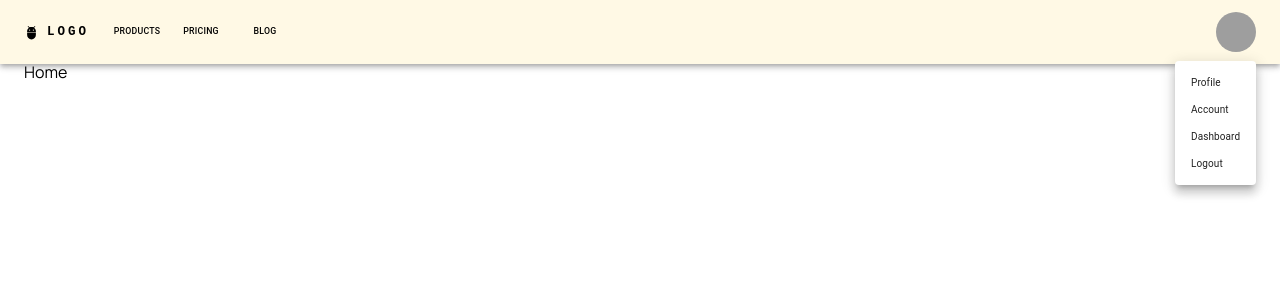
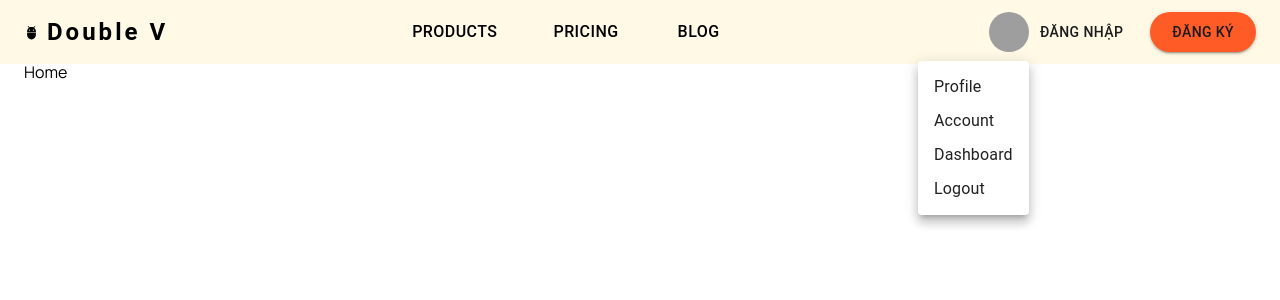
Before and after one commit to bvviet/xuong_reacjs, a React (Vite) app: page / in a window 1280 px wide. Both pictures are taken after a click on the button "Open settings". Shown: the top 300 px of the page. Built offline with nearby package versions, Linux system fonts and the light colour scheme; grey boxes are pictures that could not be loaded.

Commit message:
finish header clinet

```diff
--- a/src/Layouts/Client/Header/Header.tsx
+++ b/src/Layouts/Client/Header/Header.tsx
@@ -14,13 +14,16 @@ import Tooltip from "@mui/material/Tooltip";
 import MenuItem from "@mui/material/MenuItem";
 import AdbIcon from "@mui/icons-material/Adb";
 
+import { Link } from "react-router-dom";
+import { Stack } from "@mui/material";
+
 const pages = ["Products", "Pricing", "Blog"];
-const settings = ["Profile", "Account", "Dashboard", "Logout"];
 
 const StyledAppBar = styled(AppBar)({
     color: "#000",
     width: "100%",
     backgroundColor: "#FFF9E5",
+    boxShadow: "none",
 });
 
 function Header() {
@@ -43,10 +46,20 @@ function Header() {
         setAnchorElUser(null);
     };
 
+    const CustomButton = styled(Button)(() => ({
+        fontSize: "1.4rem",
+        color: "#191B1D",
+        "&.MuiButton-contained": {
+            background: "#FF5B26",
+            borderRadius: "60px",
+        },
+    }));
+
     return (
         <StyledAppBar position="static">
             <Container maxWidth="xl">
-                <Toolbar disableGutters>
+                <Toolbar disableGutters sx={{}}>
+                    {/* Logo */}
                     <AdbIcon sx={{ display: { xs: "none", md: "flex" }, mr: 1 }} />
                     <Typography
                         variant="h6"
@@ -56,16 +69,15 @@ function Header() {
                         sx={{
                             mr: 2,
                             display: { xs: "none", md: "flex" },
-                            fontFamily: "monospace",
                             fontWeight: 700,
                             letterSpacing: ".3rem",
                             color: "inherit",
                             textDecoration: "none",
+                            fontSize: "2.4rem",
                         }}
                     >
-                        LOGO
+                        Double V
                     </Typography>
-
                     <Box sx={{ flexGrow: 1, display: { xs: "flex", md: "none" } }}>
                         <IconButton
                             size="large"
@@ -102,7 +114,6 @@ function Header() {
                             ))}
                         </Menu>
                     </Box>
-
                     <AdbIcon sx={{ display: { xs: "flex", md: "none" }, mr: 1 }} />
                     <Typography
                         variant="h5"
@@ -122,21 +133,21 @@ function Header() {
                     >
                         LOGO
                     </Typography>
-
-                    <Box sx={{ flexGrow: 1, display: { xs: "none", md: "flex" } }}>
+                    {/* Menu */}
+                    <Box sx={{ flexGrow: 1, display: { xs: "none", md: "flex" }, marginLeft: "200px" }}>
                         {pages.map((page) => (
                             <Button
                                 key={page}
                                 onClick={handleCloseNavMenu}
-                                sx={{ my: 2, color: "#000", display: "block" }}
+                                sx={{ my: 2, color: "#000", display: "block", fontSize: "1.6rem", margin: "0 20px" }}
                             >
                                 {page}
                             </Button>
                         ))}
                     </Box>
-
+                    {/* Avatar */}
                     <Box sx={{ flexGrow: 0 }}>
-                        <Tooltip title="Open settings">
+                        <Tooltip sx={{ fontSize: "1.6rem" }} title="Open settings">
                             <IconButton onClick={handleOpenUserMenu} sx={{ p: 0 }}>
                                 <Avatar alt="Remy Sharp" src="/static/images/avatar/2.jpg" />
                             </IconButton>
@@ -157,13 +168,34 @@ function Header() {
                             open={Boolean(anchorElUser)}
                             onClose={handleCloseUserMenu}
                         >
-                            {settings.map((setting) => (
-                                <MenuItem key={setting} onClick={handleCloseUserMenu}>
-                                    <Typography textAlign="center">{setting}</Typography>
-                                </MenuItem>
-                            ))}
+                            <MenuItem onClick={handleCloseUserMenu}>
+                                <Typography
+                                    sx={{
+                                        display: "flex",
+                                        flexDirection: "column",
+                                        alignItems: "flex-start",
+                                        fontSize: "1.6rem",
+                                        gap: "10px",
+                                    }}
+                                    textAlign="center"
+                                >
+                                    <Link to={"/profile"}>Profile</Link>
+                                    <Link to={"/account"}>Account</Link>
+                                    <Link to={"/dashboard"}>Dashboard</Link>
+                                    <Link to={"/logout"}>Logout</Link>
+                                </Typography>
+                            </MenuItem>
                         </Menu>
                     </Box>
+                    {/* Đăng ký đăng nhập */}
+                    <Stack spacing={2} direction="row">
+                        <CustomButton variant="text" size="large">
+                            Đăng nhập
+                        </CustomButton>
+                        <CustomButton variant="contained" size="large">
+                            Đăng ký
+                        </CustomButton>
+                    </Stack>
                 </Toolbar>
             </Container>
         </StyledAppBar>
```
